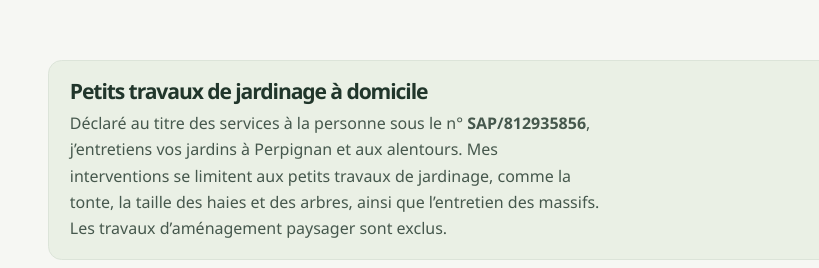
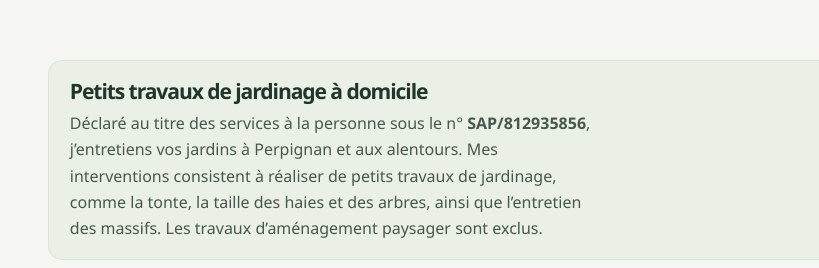
Before and after one commit to vivienhaese/uncoupdepousse, a plain HTML site: page index.html in a window 1280 px wide. Shown: the part 684-952 px from the top of the page, 0-819 px from the left. Drawn offline with Linux system fonts and the light colour scheme; no server answers.

Commit message:
Reformuler le bandeau des petits travaux de jardinage

```diff
--- a/index.html
+++ b/index.html
@@ -137,7 +137,7 @@
     <aside class="shell eligibility" aria-label="Services à la personne">
       <div class="eligibility-copy">
         <h2>Petits travaux de jardinage à domicile</h2>
-        <p>Déclaré au titre des services à la personne sous le n° <strong>SAP/812935856</strong>, j’entretiens vos jardins à Perpignan et aux alentours. Mes interventions se limitent aux petits travaux de jardinage, comme la tonte, la taille des haies et des arbres, ainsi que l’entretien des massifs. Les travaux d’aménagement paysager sont exclus.</p>
+        <p>Déclaré au titre des services à la personne sous le n° <strong>SAP/812935856</strong>, j’entretiens vos jardins à Perpignan et aux alentours. Mes interventions consistent à réaliser de petits travaux de jardinage, comme la tonte, la taille des haies et des arbres, ainsi que l’entretien des massifs. Les travaux d’aménagement paysager sont exclus.</p>
       </div>
       <div class="eligibility-action">
         <img class="sap-mark-large" src="assets/logo-services-a-la-personne.png" alt="Services à la personne" width="97" height="81">
```
